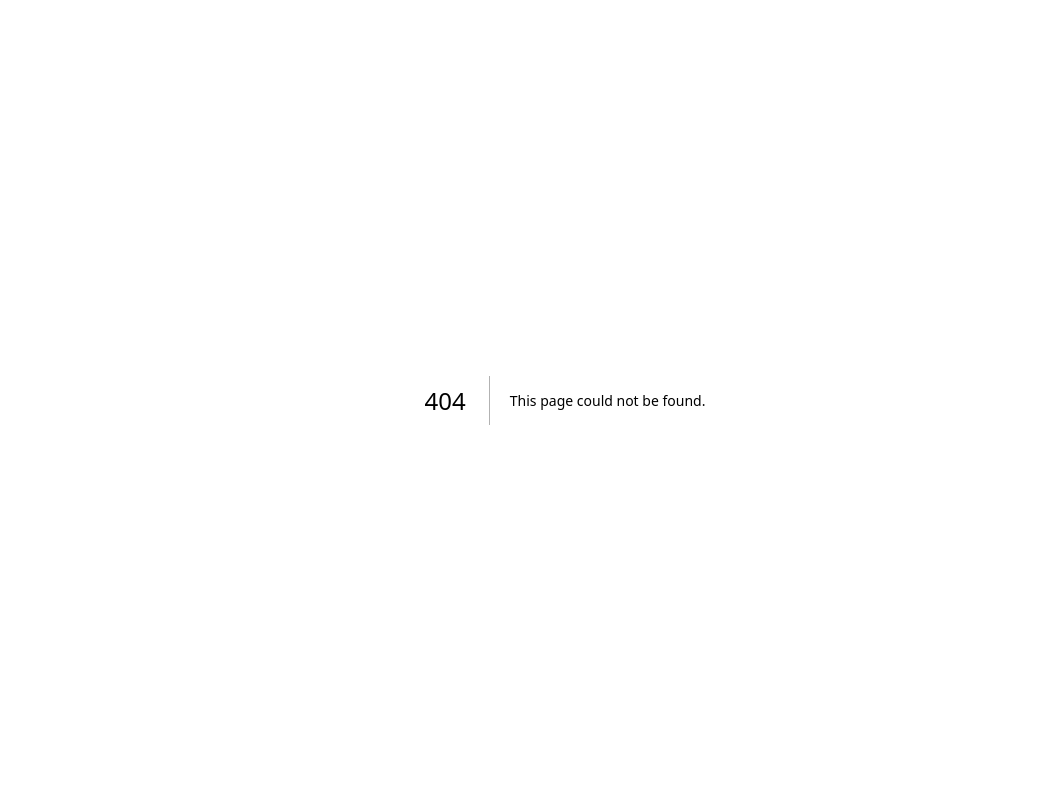
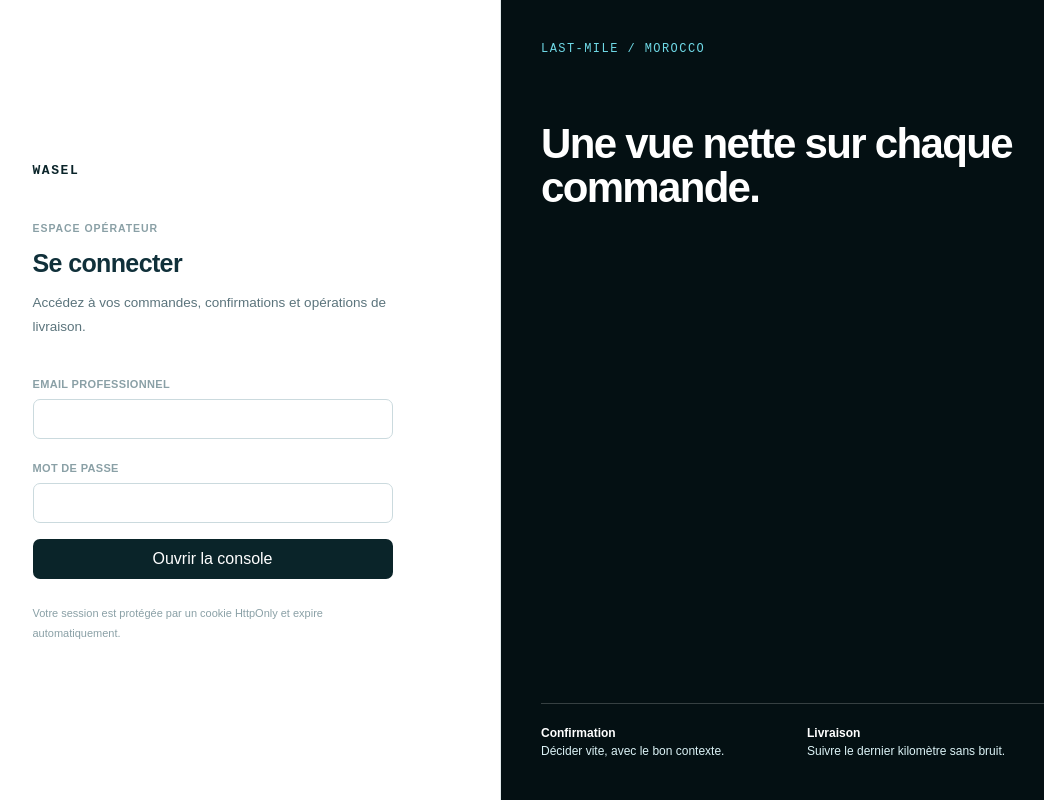
Before and after one commit to ainzasaka-cyber/wasel, a Next.js app: page /login in a window 1280 px wide. Before the commit this address had no page. Shown: the whole page, without its empty margins (75-1119 px from the left). Built offline with nearby package versions, Linux system fonts and the light colour scheme.

Commit message:
feat: add WASEL operator sign-in screen

```diff
--- /dev/null
+++ b/src/app/login/page.tsx
@@ -0,0 +1,46 @@
+import Link from "next/link";
+
+export default function LoginPage({ searchParams }: { searchParams: Promise<{ next?: string }> }) {
+  return <LoginForm searchParams={searchParams} />;
+}
+
+async function LoginForm({ searchParams }: { searchParams: Promise<{ next?: string }> }) {
+  const { next } = await searchParams;
+  return (
+    <main className="min-h-screen bg-canvas text-text">
+      <div className="grid min-h-screen lg:grid-cols-[minmax(360px,0.9fr)_minmax(520px,1.1fr)]">
+        <section className="flex items-center justify-center border-b border-line bg-paper px-6 py-12 lg:border-b-0 lg:border-r">
+          <div className="w-full max-w-[360px]">
+            <Link href="/" className="font-mono text-[13px] font-bold tracking-[0.12em] text-ink-800">WASEL</Link>
+            <p className="mt-10 text-[10.5px] font-semibold uppercase tracking-[0.09em] text-faint">Espace opérateur</p>
+            <h1 className="mt-2 text-[25px] font-semibold tracking-tight">Se connecter</h1>
+            <p className="mt-2 text-[13.5px] leading-6 text-muted">Accédez à vos commandes, confirmations et opérations de livraison.</p>
+            <form action="/api/auth/login" method="post" className="mt-8 space-y-4">
+              <input type="hidden" name="next" value={next ?? "/app"} />
+              <div>
+                <label htmlFor="email" className="text-[11px] font-semibold uppercase tracking-[0.03em] text-faint">Email professionnel</label>
+                <input id="email" name="email" type="email" autoComplete="email" required className="mt-1 h-10 w-full rounded-[7px] border border-line-strong bg-paper px-3 text-[13.5px]" />
+              </div>
+              <div>
+                <label htmlFor="password" className="text-[11px] font-semibold uppercase tracking-[0.03em] text-faint">Mot de passe</label>
+                <input id="password" name="password" type="password" autoComplete="current-password" minLength={10} required className="mt-1 h-10 w-full rounded-[7px] border border-line-strong bg-paper px-3 text-[13.5px]" />
+              </div>
+              <button type="submit" className="h-10 w-full rounded-[7px] bg-ink-800 px-4 text-[13px] font-semibold text-paper hover:bg-ink-700">Ouvrir la console</button>
+            </form>
+            <p className="mt-6 text-[11px] leading-5 text-faint">Votre session est protégée par un cookie HttpOnly et expire automatiquement.</p>
+          </div>
+        </section>
+        <aside className="hidden bg-ink-950 p-10 text-paper lg:flex lg:flex-col lg:justify-between">
+          <div>
+            <p className="font-mono text-[12px] tracking-[0.12em] text-cyan-300">LAST-MILE / MOROCCO</p>
+            <h2 className="mt-16 max-w-[520px] text-[42px] font-semibold leading-[1.05] tracking-[-0.04em]">Une vue nette sur chaque commande.</h2>
+          </div>
+          <div className="grid max-w-[520px] grid-cols-2 gap-3 border-t border-white/20 pt-5 text-[12px] text-cyan-100">
+            <p><strong className="block text-paper">Confirmation</strong>Décider vite, avec le bon contexte.</p>
+            <p><strong className="block text-paper">Livraison</strong>Suivre le dernier kilomètre sans bruit.</p>
+          </div>
+        </aside>
+      </div>
+    </main>
+  );
+}
```
